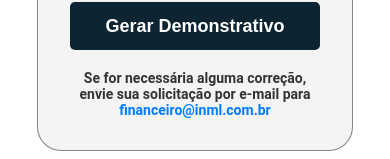
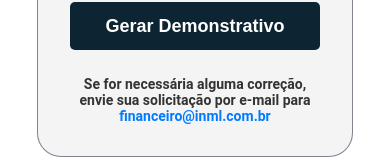
Before and after one commit to duduszchaida/declaracao-inml, a React (Vite) app: page / in a window 390 px wide. Shown: the part 710-869 px from the top of the page. Built offline with nearby package versions, Linux system fonts and the light colour scheme.

Commit message:
Update index.css

```diff
--- a/src/index.css
+++ b/src/index.css
@@ -293,7 +293,7 @@ input:focus {
   margin-top: 10px;
 }
 .loading-message{
-  margin-top: 10px;
+  margin-top: 18px;
   font-size: 15px;
   color: #333;
   font-weight: bold;
@@ -312,7 +312,7 @@ input:focus {
   margin-right: auto;
 }
 .loading-message{
-  margin-top: 10px;
+  margin-top: 16px;
   font-size: 14px;
   color: #333;
   font-weight: bold;
```
